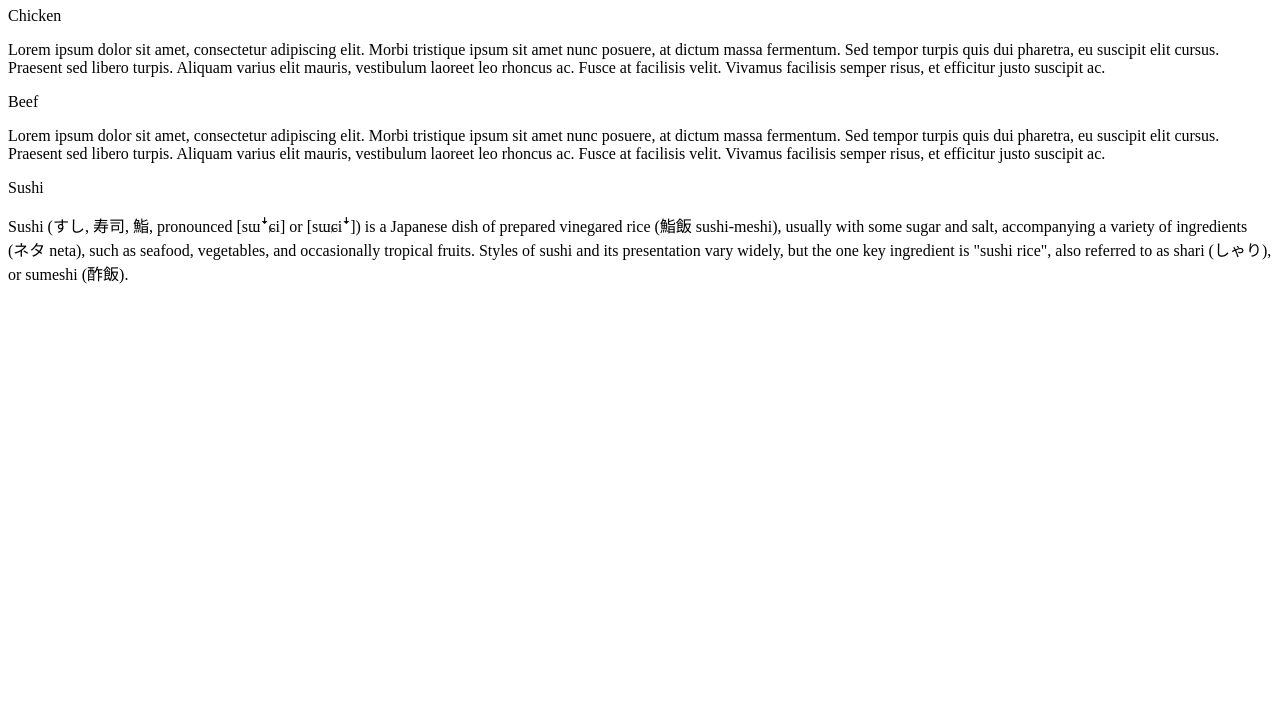
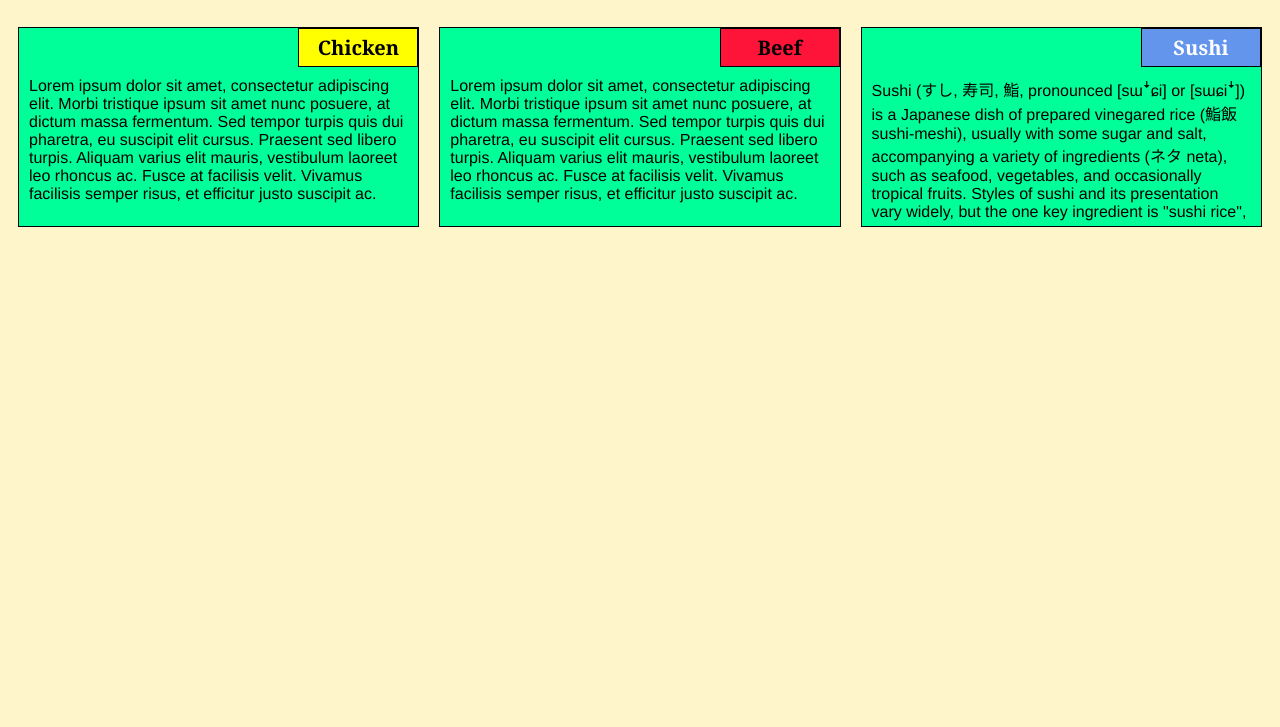
Before and after one commit to abhijeet21883/abhijeet.github.io, a plain HTML site: page index.html in a window 1280 px wide. Shown: the part 73-800 px from the top of the page. Drawn offline with Linux system fonts and the light colour scheme.

Commit message:
changed css file name

```diff
--- a/index.html
+++ b/index.html
@@ -5,7 +5,7 @@
 
 	<meta name="viewport" content="width=device-width, initial-scale=1">
 
-	<link rel="stylesheet" type="text/css" href="/css/styles.css">
+	<link rel="stylesheet" type="text/css" href="/css/style.css">
 	<title>Module 2 Solution</title>
 </head>
 <body>
```
